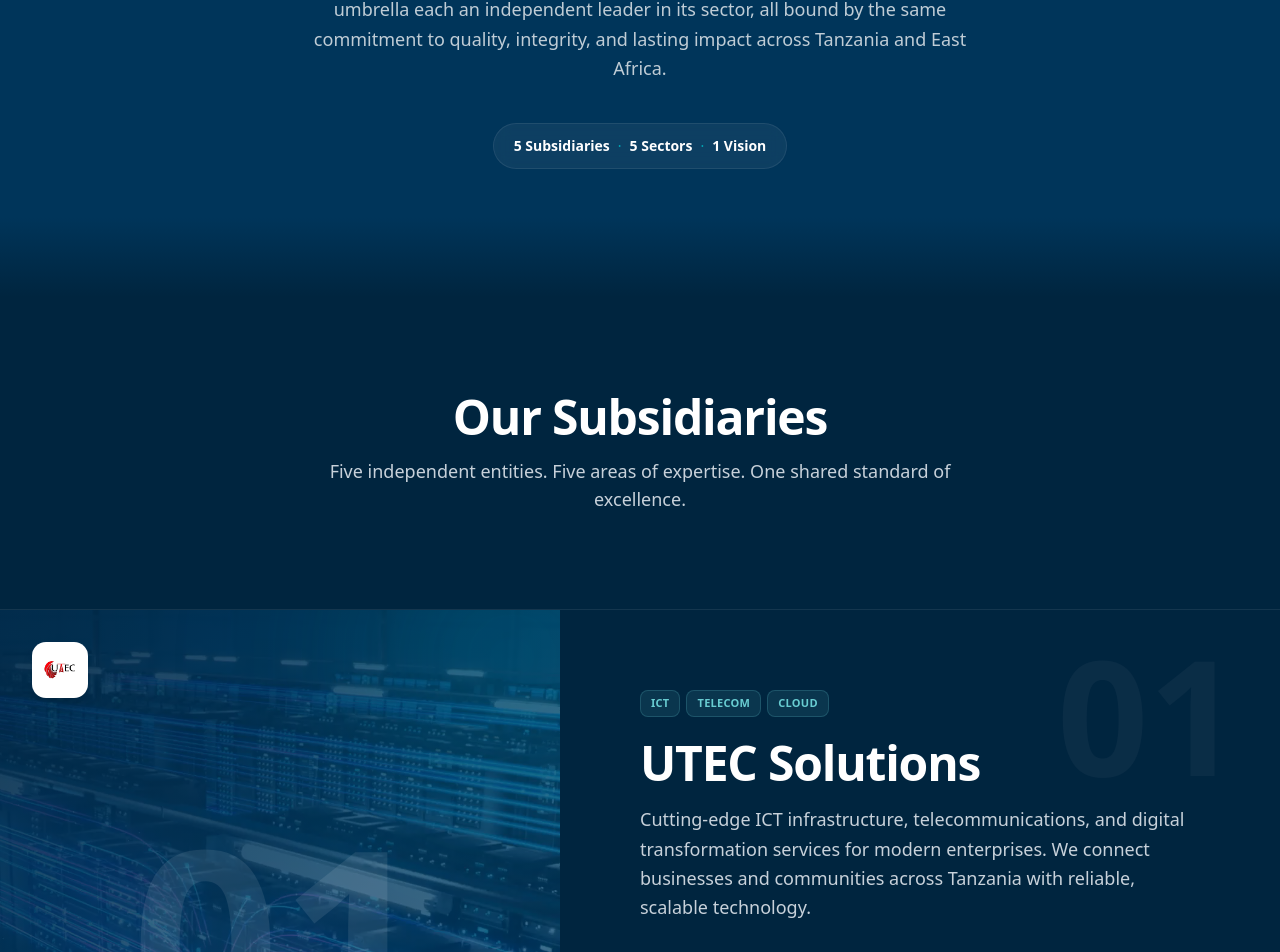
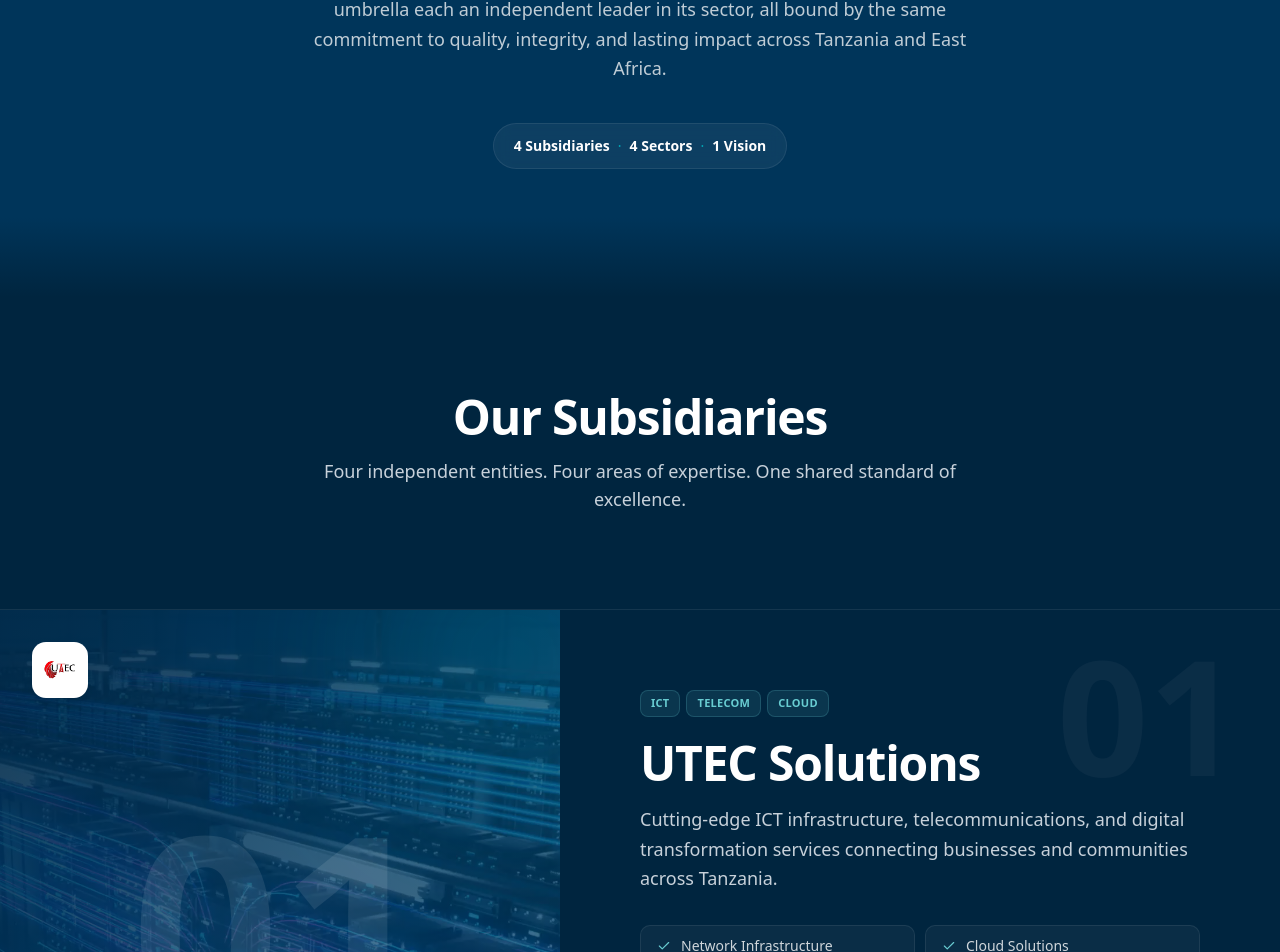
Before and after one commit to sulemsaba/frontendjotofa, a Next.js app: page /businesses in a window 1280 px wide. Shown: the part 455-1407 px from the top of the page. Built offline with nearby package versions, Linux system fonts and the light colour scheme; no server answers.

Commit message:
remove staffing subsidiary and align businesses page with home page treatment

```diff
--- a/src/components/pages/businesses.tsx
+++ b/src/components/pages/businesses.tsx
@@ -129,7 +129,7 @@ const businesses: Business[] = [
       "Telecom Services",
     ],
     description:
-      "Cutting-edge ICT infrastructure, telecommunications, and digital transformation services for modern enterprises. We connect businesses and communities across Tanzania with reliable, scalable technology.",
+      "Cutting-edge ICT infrastructure, telecommunications, and digital transformation services connecting businesses and communities across Tanzania.",
     icon: Monitor,
     image: "/images/subsidiaries/utec.jpg",
     logoSrc: "/images/utec-logo.png",
@@ -178,27 +178,6 @@ const businesses: Business[] = [
     logoSrc: "/images/security-logo.png",
     logoMark: "JS",
     accent: "security-red",
-  },
-  {
-    id: "staffing",
-    index: "04",
-    name: "Staffing & Labour",
-    tagline: "Workforce Solutions",
-    sectors: ["Recruitment", "HR", "Workforce"],
-    services: [
-      "Recruitment Services",
-      "Labour Outsourcing",
-      "Payroll Management",
-      "Training & Development",
-      "HR Consulting",
-    ],
-    description:
-      "Connecting talent with opportunity across skilled and semi-skilled labour supply. We handle recruitment, payroll, and workforce management for industries nationwide.",
-    icon: Users,
-    image: "/images/subsidiaries/staffing.jpg",
-    logoSrc: "/images/staffing-logo.png",
-    logoMark: "JT",
-    accent: "staffing-purple",
   },
 ];
 
@@ -265,7 +244,7 @@ function BusinessesHero() {
 
           {/* Mission subtitle */}
           <p className="mx-auto max-w-2xl text-base sm:text-lg text-jotofa-text-secondary dark:text-white/75 leading-relaxed mb-10">
-            JOTOFA Group unites five specialized subsidiaries under one
+            JOTOFA Group unites four specialized subsidiaries under one
             corporate umbrella   each an independent leader in its sector, all
             bound by the same commitment to quality, integrity, and lasting
             impact across Tanzania and East Africa.
@@ -274,11 +253,11 @@ function BusinessesHero() {
           {/* Mini stats bar */}
           <div className="inline-flex items-center gap-2 px-5 py-3 rounded-full bg-muted/80 dark:bg-white/5 backdrop-blur border border-border text-sm">
             <span className="font-semibold text-foreground dark:text-white">
-              5 Subsidiaries
+              4 Subsidiaries
             </span>
             <span className="text-jotofa-accent" aria-hidden>·</span>
             <span className="font-semibold text-foreground dark:text-white">
-              5 Sectors
+              4 Sectors
             </span>
             <span className="text-jotofa-accent" aria-hidden>·</span>
             <span className="font-semibold text-foreground dark:text-white">
@@ -471,7 +450,7 @@ function SplitSections() {
           Our Subsidiaries
         </h2>
         <p className="mx-auto max-w-2xl text-muted-foreground text-lg">
-          Five independent entities. Five areas of expertise. One shared
+          Four independent entities. Four areas of expertise. One shared
           standard of excellence.
         </p>
       </ScrollReveal>
@@ -505,10 +484,10 @@ interface ImpactStat {
 const impactStats: ImpactStat[] = [
   {
     icon: Building2,
-    value: 5,
+    value: 4,
     suffix: "+",
     label: "Subsidiaries",
-    descriptor: "Across five specialized sectors",
+    descriptor: "Across four specialized sectors",
   },
   {
     icon: Users,
@@ -617,7 +596,7 @@ function ContactCTA() {
           <span className="text-jotofa-accent">Let&rsquo;s talk.</span>
         </h2>
         <p className="lead mb-8 max-w-xl mx-auto">
-          From ICT to security, logistics to staffing   JOTOFA Group delivers
+          From ICT to security and cleaning   JOTOFA Group delivers
           excellence under one trusted roof.
         </p>
         <button
```
